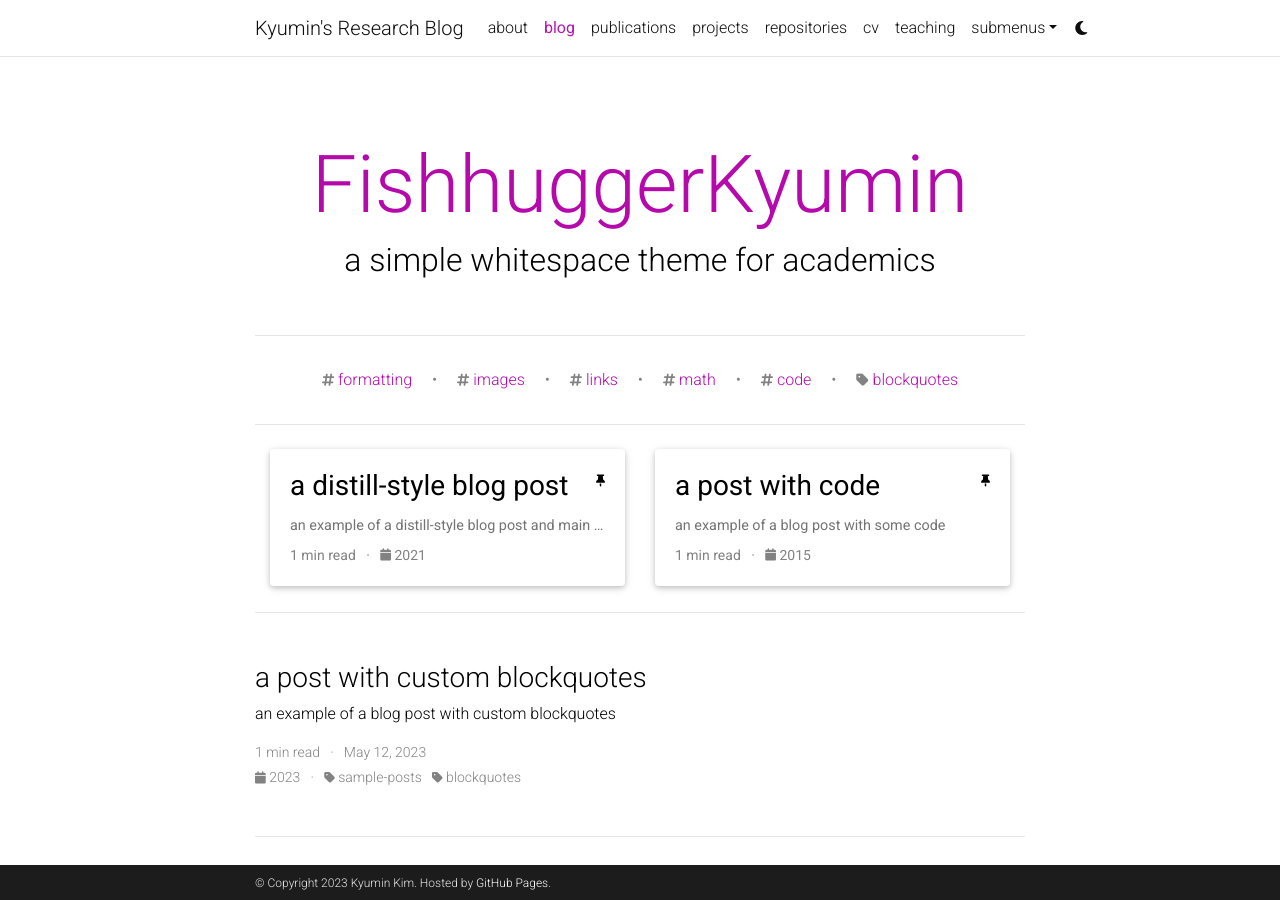
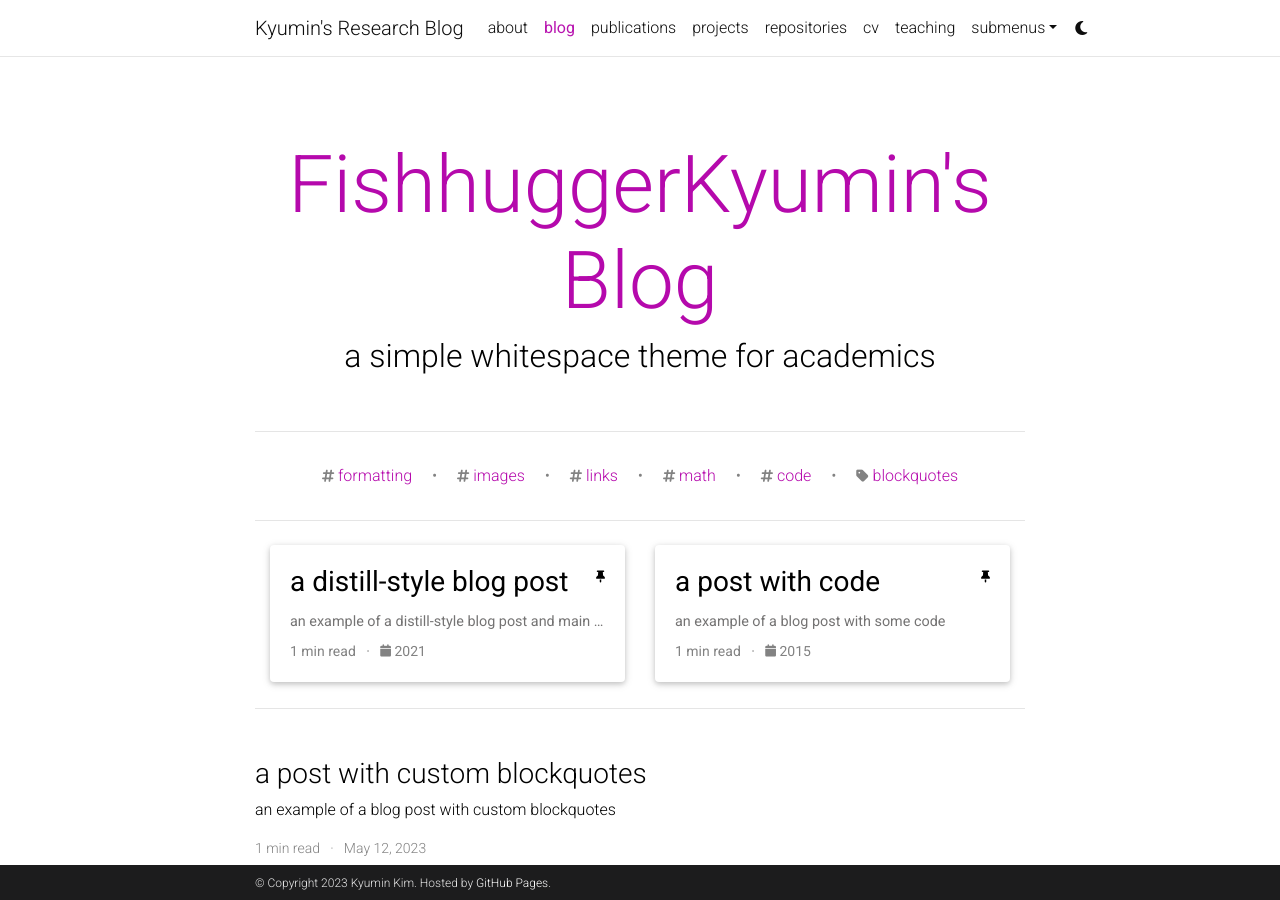
Before and after one commit to FishhuggerKyumin/FishhuggerKyumin, a Jekyll site: the page built from blog/index.html, in a window 1280 px wide and 900 px high. Built offline with Jekyll 4.4.1, drawn with Linux system fonts in a browser that asks for light colours; the list of posts is cut into pages by our own code; comment, search, counter and statistics services are not loaded; a style sheet for code colours, icons or effects is not loaded.

Commit message:
Minor changes

```diff
--- a/_config.yml
+++ b/_config.yml
@@ -120,7 +120,7 @@
 # Blog
 # -----------------------------------------------------------------------------
 
-blog_name: FishhuggerKyumin # blog_name will be displayed in your blog page
+blog_name: FishhuggerKyumin's Blog # blog_name will be displayed in your blog page
 blog_nav_title: blog # your blog must have a title for it to be displayed in the nav bar
 blog_description: a simple whitespace theme for academics
 permalink: /blog/:year/:title/
```
